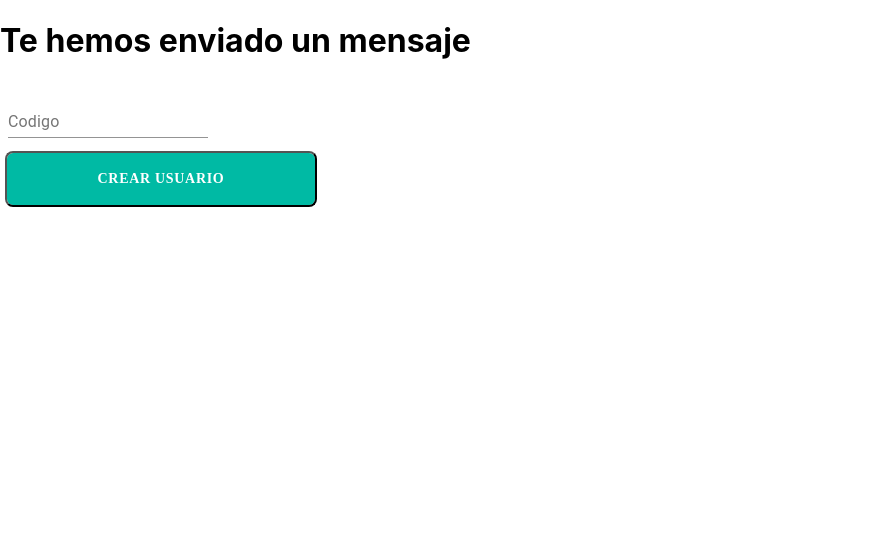
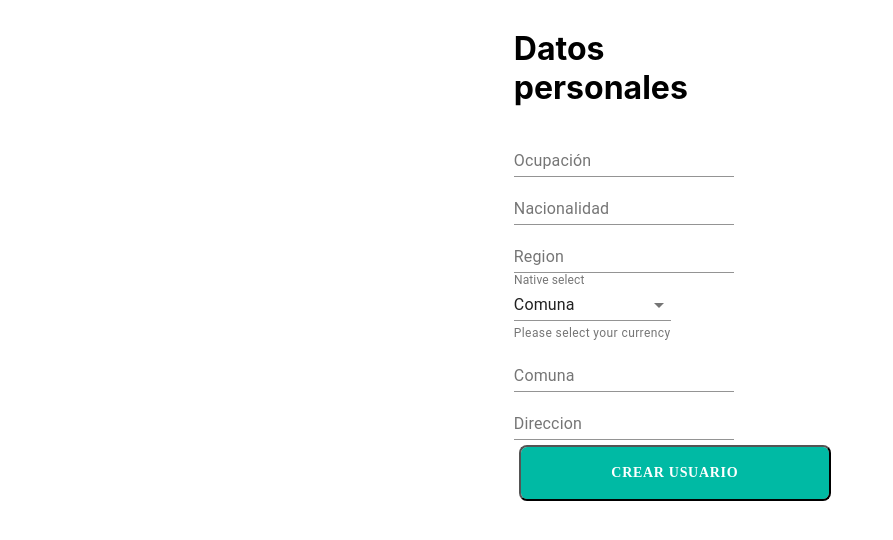
Before and after one commit to veronicaurrutia/scl012-tenpo, a React (Create React App) app: page / in a window 1280 px wide. Shown: the top 540 px of the page, without its empty margins (0-893 px from the left). Built offline with nearby package versions, Linux system fonts and the light colour scheme.

Commit message:
subiendo cambios de en estructura de archivo data

```diff
--- a/src/App.js
+++ b/src/App.js
@@ -1,12 +1,12 @@
 import React from 'react';
 import './App.css';
 // import Welcome from './components/Welcome.jsx'
-import Validation from './components/Validation'
+import Data from './components/Data'
 
 function App() {
   return (
     <>
-      <Validation />
+      <Data />
     </>
   );
 }
--- a/src/assets/css/Data.css
+++ b/src/assets/css/Data.css
@@ -0,0 +1,4 @@
+form.makeStyles-root-1 {
+    justify-content: center;
+    display: flex;
+}
--- a/src/components/Data.jsx
+++ b/src/components/Data.jsx
@@ -1,7 +1,23 @@
 import React from 'react';
+import '../assets/css/Data.css';
 import ButtonPrimary from './ButtonPrimary';
 import { makeStyles } from '@material-ui/core/styles';
 import TextField from '@material-ui/core/TextField';
+import MenuItem from '@material-ui/core/MenuItem';
+
+const currencies = [
+  {
+    label: 'Comuna',
+  },
+  {
+    value: 'Comuna',
+    label: 'Santiago',
+  },
+  {
+    value: 'Comuna',
+    label: 'La florida',
+  },
+];
 
 const useStyles = makeStyles((theme) => ({
   root: {
@@ -14,6 +30,11 @@ const useStyles = makeStyles((theme) => ({
 
 export default function BasicTextFields() {
   const classes = useStyles();
+  const [currency, setCurrency] = React.useState('EUR');
+
+  const handleChange = (event) => {
+    setCurrency(event.target.value);
+  };
 
   return (
     <form className={classes.root} noValidate autoComplete="off">
@@ -22,6 +43,23 @@ export default function BasicTextFields() {
       <TextField id="standard-basic" label="Ocupación" />
       <TextField id="standard-basic" label="Nacionalidad" />
       <TextField id="standard-basic" label="Region" />
+          <TextField
+          id="standard-select-currency-native"
+          select
+          label="Native select"
+          value={currency}
+          onChange={handleChange}
+          SelectProps={{
+            native: true,
+          }}
+          helperText="Please select your currency"
+        >
+          {currencies.map((option) => (
+            <option key={option.value} value={option.value}>
+              {option.label}
+            </option>
+          ))}
+        </TextField>
       <TextField id="standard-basic" label="Comuna" />
       <TextField id="standard-basic" label="Direccion" />
         <ButtonPrimary title='Crear Usuario'/>
--- a/src/components/Validation.jsx
+++ b/src/components/Validation.jsx
@@ -29,7 +29,7 @@ export default function ValidationTextFields() {
 
           />
         <br/>
-         <ButtonPrimary title='Crear Usuario'/>
+         <ButtonPrimary title='Continuar'/>
       </div>
     </form>
   );
```
